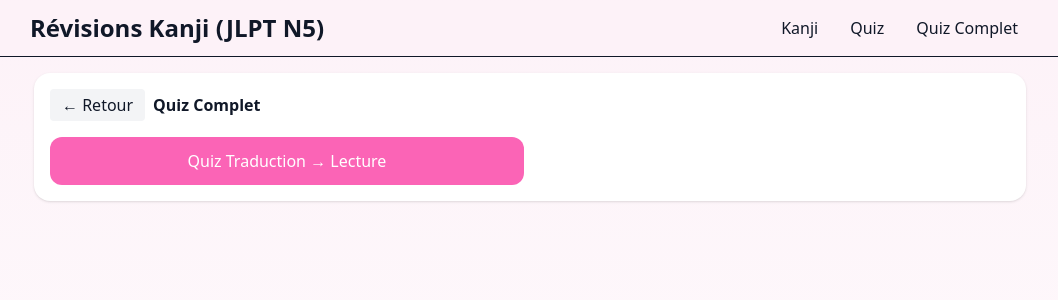
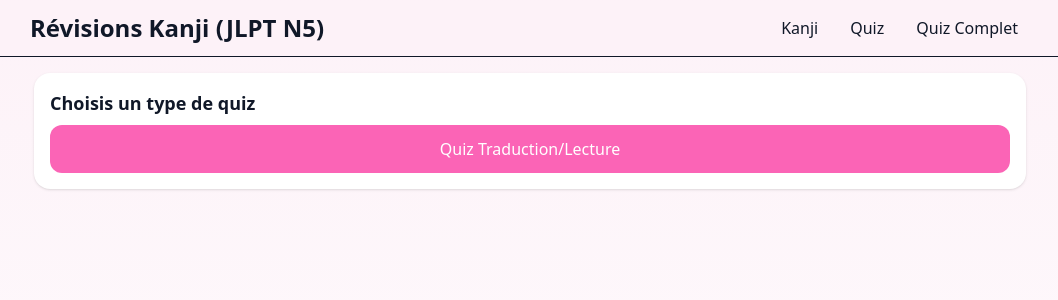
Before and after one commit to SunRayzer/Revision-Kanji, a React (Vite) app: page / in a window 1280 px wide. Both pictures are taken after a click on the button "Quiz Complet". Shown: the top 300 px of the page, without its empty margins (110-1168 px from the left). Built offline with nearby package versions, Linux system fonts and the light colour scheme.

Commit message:
Update App.tsx

```diff
--- a/src/App.tsx
+++ b/src/App.tsx
@@ -1917,32 +1917,12 @@ function QuizMenu({ setQuizMode }) {
 
 /** ================== Menu Quiz Complet ================== */
 
- <p className="text-sm text-gray-600">
-        Ici, tu pourras lancer des parcours de révision en “version complète”.
-        (Il faudra renseigner l'ensemble des Lectures et des Kanjis demandés)
-      </p>
-
-function QuizCompletMenu({
-  onBack,
-  onStartTradLectureComplete,
-}: {
-  onBack: () => void;
-  onStartTradLectureComplete: () => void;
-}) {
+function QuizCompletMenu({ setQuizAllMode }) {
   return (
-    <div className="p-4 bg-white rounded-2xl shadow-sm space-y-4">
-      <div className="flex items-center gap-2">
-        <button onClick={onBack} className="px-3 py-1 rounded bg-gray-100">← Retour</button>
-        <span className="font-semibold">Quiz Complet</span>
-      </div>
-
-      <div className="grid sm:grid-cols-2 gap-3">
-        <button onClick={()=>onStartTradLectureComplete("Traduction → Lecture")} className="w-full p-3 rounded-xl text-white bg-pink-400">Quiz Traduction → Lecture</button>
-
-
-
-        {/* Tu pourras ajouter d'autres entrées ici */}
-      </div>
+    <div className="p-4 bg-white rounded-2xl shadow-sm space-y-3">
+      <div className="text-lg font-semibold mb-2">Choisis un type de quiz</div>
+      <button onClick={()=>setQuizAllMode("tradLecture")} className="w-full p-3 rounded-xl text-white bg-pink-400">Quiz Traduction/Lecture</button>
+
     </div>
   );
 }
```
